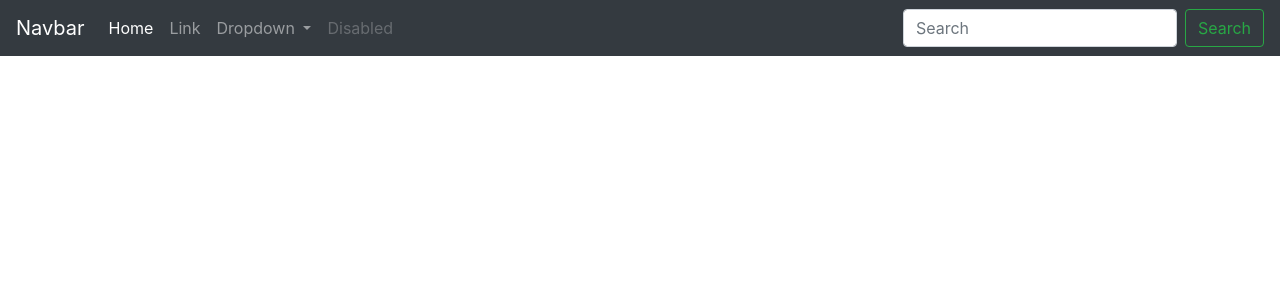
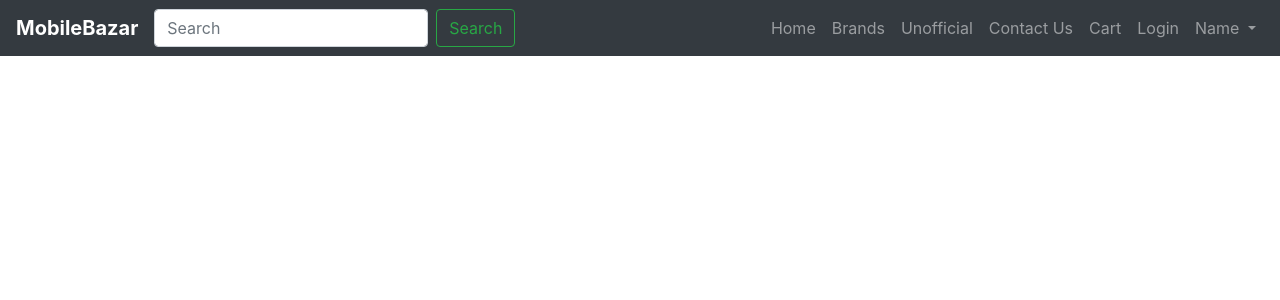
Before and after one commit to prantacse4/MobileBazar, a Django app: page / in a window 1280 px wide. Shown: the top 300 px of the page. Run offline with Django 3.2, Linux system fonts and the light colour scheme; some libraries are stand-ins or nearby versions.

Commit message:
Navbar Done

```diff
--- a/templates/Shop/index.html
+++ b/templates/Shop/index.html
@@ -14,38 +14,50 @@
 
 
     <nav class="navbar fixed-top navbar-expand-lg navbar-dark bg-dark">
-        <a class="navbar-brand" href="#">Navbar</a>
+        <a class="navbar-brand" href="#"><b>MobileBazar</b></a>
+
         <button class="navbar-toggler" type="button" data-toggle="collapse" data-target="#navbarSupportedContent" aria-controls="navbarSupportedContent" aria-expanded="false" aria-label="Toggle navigation">
           <span class="navbar-toggler-icon"></span>
         </button>
 
+
+
         <div class="collapse navbar-collapse" id="navbarSupportedContent">
-          <ul class="navbar-nav mr-auto">
-            <li class="nav-item active">
-              <a class="nav-link" href="#">Home <span class="sr-only">(current)</span></a>
-            </li>
-            <li class="nav-item">
-              <a class="nav-link" href="#">Link</a>
-            </li>
-            <li class="nav-item dropdown">
-              <a class="nav-link dropdown-toggle" href="#" id="navbarDropdown" role="button" data-toggle="dropdown" aria-haspopup="true" aria-expanded="false">
-                Dropdown
-              </a>
-              <div class="dropdown-menu" aria-labelledby="navbarDropdown">
-                <a class="dropdown-item" href="#">Action</a>
-                <a class="dropdown-item" href="#">Another action</a>
-                <div class="dropdown-divider"></div>
-                <a class="dropdown-item" href="#">Something else here</a>
-              </div>
-            </li>
-            <li class="nav-item">
-              <a class="nav-link disabled" href="#" tabindex="-1" aria-disabled="true">Disabled</a>
-            </li>
-          </ul>
           <form class="form-inline my-2 my-lg-0">
             <input class="form-control mr-sm-2" type="search" placeholder="Search" aria-label="Search">
             <button class="btn btn-outline-success my-2 my-sm-0" type="submit">Search</button>
           </form>
+
+          <ul class="navbar-nav ml-auto">
+            <li class="nav-item">
+              <a class="nav-link" href="#">Home</a>
+            </li>
+            <li class="nav-item">
+              <a class="nav-link" href="#">Brands</a>
+            </li>
+            <li class="nav-item">
+              <a class="nav-link" href="#">Unofficial</a>
+            </li>
+            <li class="nav-item">
+              <a class="nav-link" href="#">Contact Us</a>
+            </li>
+            <li class="nav-item">
+              <a class="nav-link" href="#">Cart</a>
+            </li>
+            <li class="nav-item">
+              <a class="nav-link" href="#">Login</a>
+            </li>
+            <li class="nav-item dropdown">
+              <a class="nav-link dropdown-toggle" href="#" id="navbarDropdown" role="button" data-toggle="dropdown" aria-haspopup="true" aria-expanded="false">
+                Name
+              </a>
+              <div class="dropdown-menu" aria-labelledby="navbarDropdown">
+                <a class="dropdown-item" href="#">Logout</a>
+              </div>
+            </li>
+
+          </ul>
+
         </div>
       </nav>
 
```
